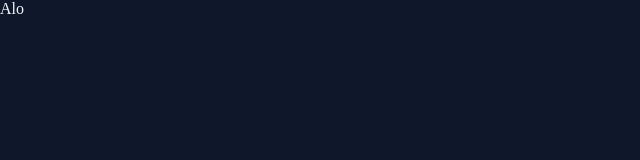
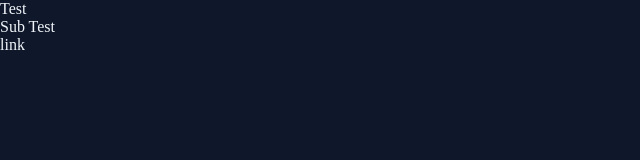
Before and after one commit to marcionavas/projeto_portal_de_not-cias_Rocketseat_MBA_Fullstack, a plain HTML site: page index.html in a window 1280 px wide. Shown: the full height of the page, 0-640 px from the left. Drawn offline with Linux system fonts and the light colour scheme.

Commit message:
Aplicando fontes no projeto

```diff
--- a/index.html
+++ b/index.html
@@ -1,12 +1,22 @@
 <!DOCTYPE html>
 <html lang="pt-BR">
   <head>
+    <link rel="preconnect" href="https://fonts.googleapis.com" />
+    <link rel="preconnect" href="https://fonts.gstatic.com" crossorigin />
+
     <meta charset="UTF-8" />
     <meta name="viewport" content="width=device-width, initial-scale=1.0" />
     <title>Portal de Notícias</title>
     <link rel="stylesheet" href="styles/index.css" />
+
+    <link
+      href="https://fonts.googleapis.com/css2?family=Archivo:ital,wght@0,100..900;1,100..900&family=Poppins:wght@400;700&display=swap"
+      rel="stylesheet"
+    />
   </head>
   <body>
-    Alo
+    <h1>Test</h1>
+    <h2>Sub Test</h2>
+    <a href="#">link</a>
   </body>
 </html>
--- a/styles/global.css
+++ b/styles/global.css
@@ -11,9 +11,33 @@
   --stroke-color: #1e293b;
   --text-color-primary: #f1f5f9;
   --text-color-secondary: #cbd5e1;
+
+  --font-family: "Archivo", sans-serif;
+  --h1: 800 24px/135% var(var(--font-family));
+  --h2: 800 16px/140% var(var(--font-family));
+  --h3: 800 14px/140% var(var(--font-family));
+  --text-span: 600 14px/145% var(var(--font-family));
+  --text: 400 16px/140% var(var(--font-family));
+  --text-sm: 400 14px/160% var(var(--font-family));
 }
 
 body {
+  font: var(--text);
   color: var(--text-color-primary);
   background-color: var(--bg-color);
 }
+
+a {
+  text-decoration: none;
+  color: inherit;
+}
+
+a:hover {
+  color: var(--brand-color-light);
+}
+
+h1,
+h2,
+h3 {
+  font: inherit;
+}
```
